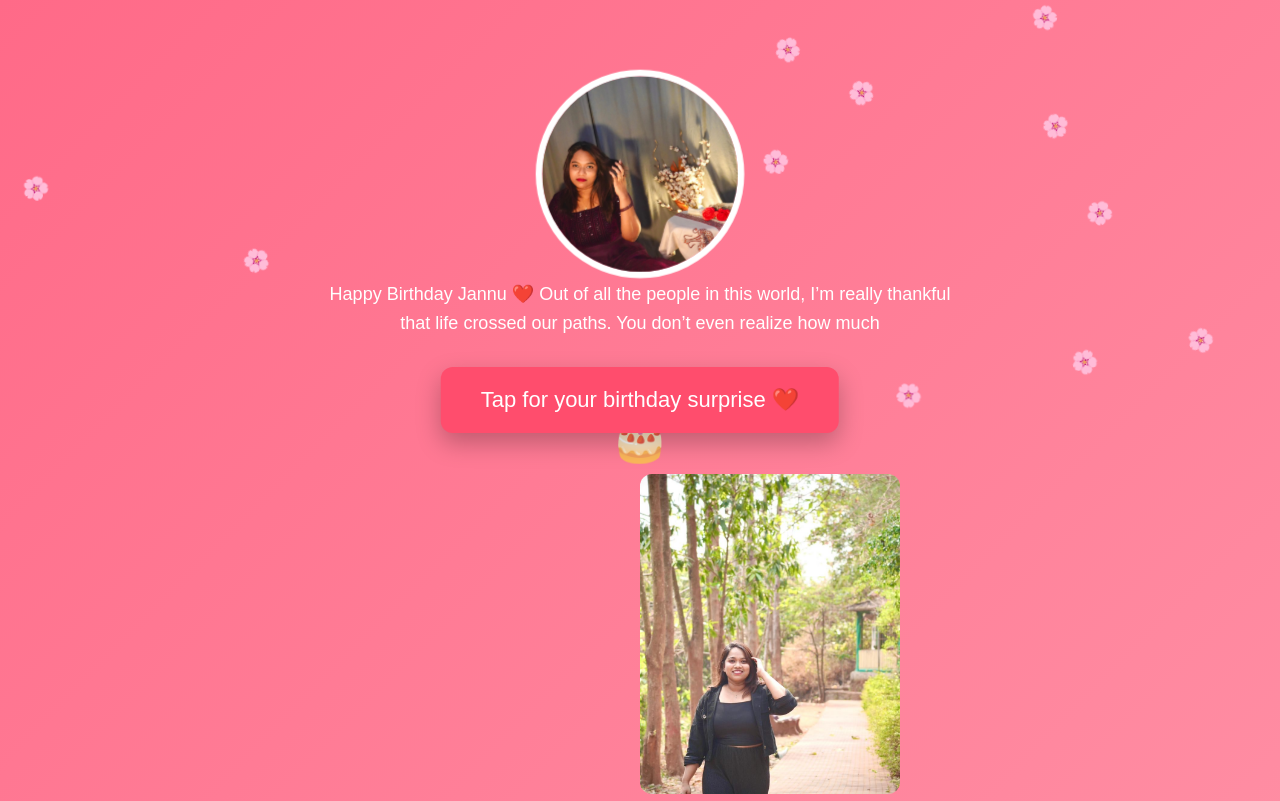
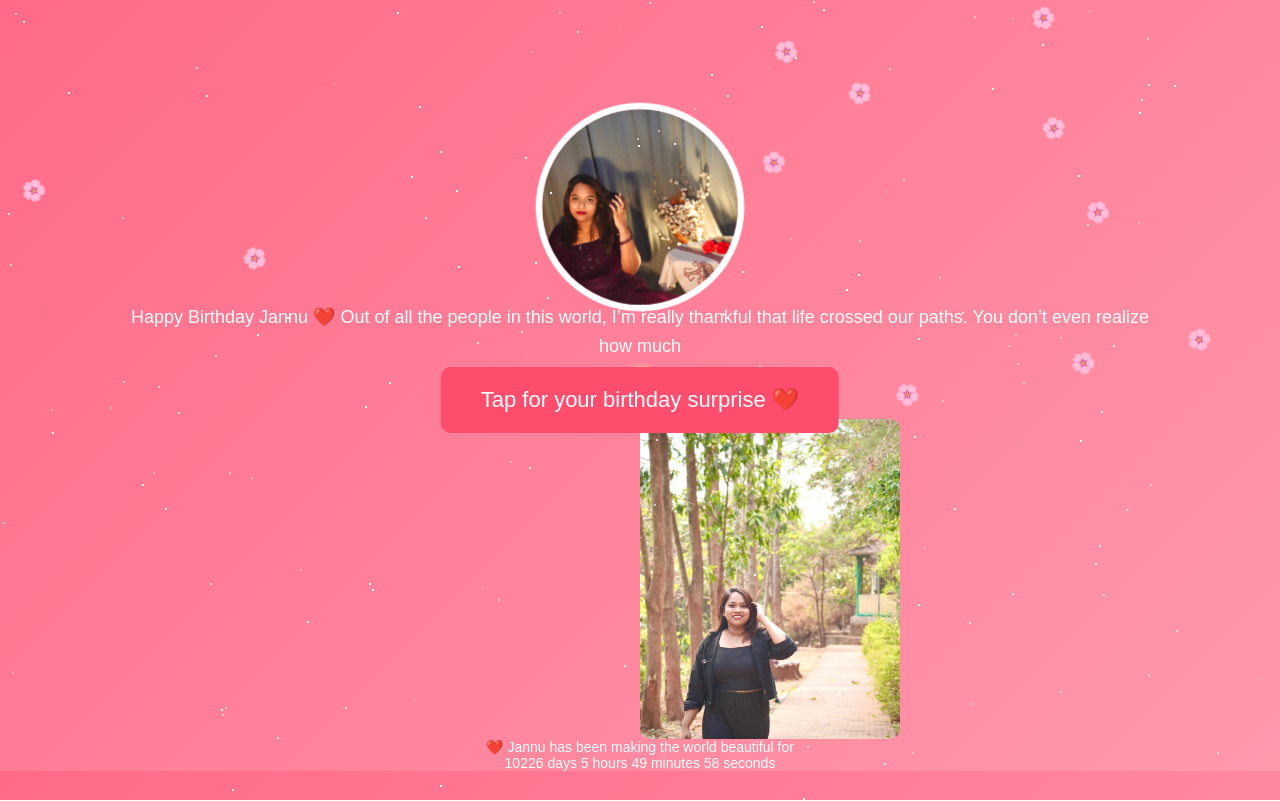
Before and after one commit to girdhargirik-bit/happybday, a plain HTML site: page index.html in a window 1280 px wide. Shown: the top 801 px of the page. Drawn offline with Linux system fonts and the light colour scheme.

Commit message:
Update index.html

```diff
--- a/index.html
+++ b/index.html
@@ -1,8 +1,7 @@
 <!DOCTYPE html>
-<html lang="en">
+<html>
 <head>
-<meta charset="UTF-8">
-<meta name="viewport" content="width=device-width, initial-scale=1.0">
+<meta charset="utf-8">
 <title>Happy Birthday Jannu ❤️</title>
 
 <link rel="stylesheet" href="file/default.css">
@@ -18,64 +17,149 @@
 <script src="file/love.js"></script>
 
 <style>
+
 body{
 margin:0;
 background:linear-gradient(135deg,#ff6a88,#ff99ac);
-  color:#fff;
-  font-family:Arial, sans-serif;
+font-family:sans-serif;
+color:white;
 text-align:center;
 overflow:hidden;
 }
 
-/* Start button */
-#startBtn{
-  position:fixed;top:50%;left:50%;transform:translate(-50%,-50%);
-  padding:20px 40px;font-size:22px;background:#ff4d6d;color:#fff;
-  border:none;border-radius:12px;cursor:pointer;z-index:9999;
-  box-shadow:0 10px 25px rgba(0,0,0,.25);
+/* star sky */
+
+.star{
+position:fixed;
+width:2px;
+height:2px;
+background:white;
+animation:twinkle 3s infinite;
 }
 
-/* Glowing title (revealed after tree bloom) */
+@keyframes twinkle{
+0%{opacity:0}
+50%{opacity:1}
+100%{opacity:0}
+}
+
+/* start button */
+
+#startBtn{
+position:fixed;
+top:50%;
+left:50%;
+transform:translate(-50%,-50%);
+padding:20px 40px;
+font-size:22px;
+background:#ff4d6d;
+border:none;
+color:white;
+border-radius:10px;
+cursor:pointer;
+z-index:9999;
+}
+
+/* glowing title */
+
 #glowTitle{
-  margin:16px 0 8px;
 font-size:44px;
 opacity:0;
-  transition:opacity 1s ease;
 text-shadow:0 0 10px #fff,0 0 20px #ff8fb1,0 0 40px #ff4d6d;
+transition:1s;
 }
 
-/* Round beating photo */
+/* photo */
+
 .photo{
-  width:180px;height:180px;margin:10px auto;border-radius:50%;
-  overflow:hidden;border:6px solid #fff;animation:beat 1.2s infinite;
-}
-.photo img{width:100%;height:100%;object-fit:cover}
-@keyframes beat{0%{transform:scale(1)}50%{transform:scale(1.15)}100%{transform:scale(1)}}
-
-/* Slideshow */
-.slideshow{width:260px;height:320px;margin:10px auto;position:relative}
-.slide{
-  width:100%;height:100%;object-fit:cover;border-radius:12px;
-  position:absolute;opacity:0;transition:opacity 1s;
-}
-.slide.active{opacity:1}
-
-/* Petals */
-.petal{position:fixed;top:-20px;font-size:22px;animation:fall linear infinite}
-@keyframes fall{to{transform:translateY(100vh) rotate(360deg)}}
-
-/* Firework particle */
-@keyframes explode{0%{transform:scale(1);opacity:1}100%{transform:scale(15);opacity:0}}
-
-/* Timer + message */
-#timer{font-size:18px;margin:6px 0}
-#message{
-  width:90%;max-width:640px;margin:10px auto 6px;
-  font-size:18px;line-height:1.6;min-height:120px
+width:180px;
+height:180px;
+margin:auto;
+border-radius:50%;
+overflow:hidden;
+border:6px solid white;
+animation:beat 1.2s infinite;
 }
 
-/* Cake */
-.cake{font-size:50px;margin-top:4px}
+.photo img{
+width:100%;
+height:100%;
+object-fit:cover;
+}
+
+@keyframes beat{
+0%{transform:scale(1)}
+50%{transform:scale(1.15)}
+100%{transform:scale(1)}
+}
+
+/* slideshow */
+
+.slideshow{
+width:260px;
+height:320px;
+margin:auto;
+position:relative;
+}
+
+.slide{
+width:100%;
+height:100%;
+position:absolute;
+object-fit:cover;
+border-radius:10px;
+opacity:0;
+transition:1s;
+}
+
+.slide.active{
+opacity:1;
+}
+
+/* petals */
+
+.petal{
+position:fixed;
+top:-20px;
+font-size:20px;
+animation:fall linear infinite;
+}
+
+@keyframes fall{
+to{
+transform:translateY(100vh) rotate(360deg);
+}
+}
+
+/* fireworks */
+
+@keyframes explode{
+0%{transform:scale(1);opacity:1}
+100%{transform:scale(15);opacity:0}
+}
+
+/* cake */
+
+.cake{
+font-size:50px;
+}
+
+/* canvas tree */
+
+#canvas{
+position:absolute;
+top:0;
+left:0;
+z-index:-1;
+}
+
+#message{
+width:80%;
+margin:auto;
+font-size:18px;
+line-height:1.6;
+}
+
 </style>
 </head>
 
@@ -84,13 +168,13 @@ body{
 <button id="startBtn">Tap for your birthday surprise ❤️</button>
 
 <audio id="music" loop>
-  <source src="aud.mp3" type="audio/mp3">
+<source src="aud.mp3">
 </audio>
 
 <h1 id="glowTitle">🎉 Happy Birthday Jannu ❤️</h1>
 
 <div class="photo">
-  <img src="jannu1.jpg" alt="Jannu">
+<img src="jannu1.jpg">
 </div>
 
 <div id="message"></div>
@@ -98,12 +182,14 @@ body{
 <div class="cake">🎂</div>
 
 <div class="slideshow">
+
 <img class="slide" src="jannu1.jpg">
 <img class="slide" src="jannu2.jpg">
 <img class="slide" src="jannu3.jpg">
 <img class="slide" src="jannu4.jpg">
 <img class="slide" src="jannu5.jpg">
 <img class="slide" src="jannu6.jpg">
+
 </div>
 
 <div id="timer"></div>
@@ -111,17 +197,43 @@ body{
 <canvas id="canvas" width="1100" height="680"></canvas>
 
 <script>
-/* ===== Tap to start (music + initial fireworks) ===== */
+
+/* star sky */
+
+for(let i=0;i<200;i++){
+
+let star=document.createElement("div");
+
+star.className="star";
+
+star.style.left=Math.random()*100+"vw";
+star.style.top=Math.random()*100+"vh";
+star.style.animationDuration=(2+Math.random()*3)+"s";
+
+document.body.appendChild(star);
+
+}
+
+/* start button */
+
 document.getElementById("startBtn").onclick=function(){
-  document.getElementById("music").play().catch(()=>{});
-  burstFireworks(35);
+
+document.getElementById("music").play();
+
+fireworks(40);
+
 this.style.display="none";
+
 };
 
-/* ===== Fireworks utility ===== */
-function burstFireworks(n=30){
+/* fireworks */
+
+function fireworks(n){
+
 for(let i=0;i<n;i++){
+
 let fire=document.createElement("div");
+
 fire.style.position="fixed";
 fire.style.width="6px";
 fire.style.height="6px";
@@ -130,134 +242,112 @@ function burstFireworks(n=30){
 fire.style.top=Math.random()*100+"vh";
 fire.style.borderRadius="50%";
 fire.style.animation="explode 1s ease-out forwards";
+
 document.body.appendChild(fire);
+
 setTimeout(()=>fire.remove(),1000);
-  }
+
 }
 
-/* ===== Slideshow ===== */
+}
+
+/* slideshow */
+
 let slides=document.querySelectorAll(".slide");
-let idx=0;
+let index=0;
+
 function showSlides(){
+
 slides.forEach(s=>s.classList.remove("active"));
-  slides[idx].classList.add("active");
-  idx=(idx+1)%slides.length;
+
+slides[index].classList.add("active");
+
+index++;
+
+if(index>=slides.length) index=0;
+
 }
+
 showSlides();
+
 setInterval(showSlides,3000);
 
-/* ===== Falling petals ===== */
+/* petals */
+
 setInterval(()=>{
-  let p=document.createElement("div");
-  p.className="petal";
-  p.innerHTML="🌸";
-  p.style.left=Math.random()*100+"vw";
-  p.style.animationDuration=(5+Math.random()*5)+"s";
-  document.body.appendChild(p);
-  setTimeout(()=>p.remove(),10000);
+
+let petal=document.createElement("div");
+
+petal.className="petal";
+petal.innerHTML="🌸";
+petal.style.left=Math.random()*100+"vw";
+petal.style.animationDuration=(5+Math.random()*5)+"s";
+
+document.body.appendChild(petal);
+
+setTimeout(()=>petal.remove(),10000);
+
 },400);
 
-/* ===== Timeline since 12 March 1998 ===== */
-const birthDate = new Date("March 12, 1998 00:00:00").getTime();
+/* timer */
+
+const birthDate=new Date("March 12, 1998").getTime();
+
 function updateTimer(){
-  const now = new Date().getTime();
-  const diff = now - birthDate;
-  const d = Math.floor(diff/(1000*60*60*24));
-  const h = Math.floor((diff%(1000*60*60*24))/(1000*60*60));
-  const m = Math.floor((diff%(1000*60*60))/(1000*60));
-  const s = Math.floor((diff%(1000*60))/1000);
-  document.getElementById("timer").innerHTML =
-    "❤️ Jannu has been making the world beautiful for<br>" +
-    d+" days "+h+" hours "+m+" minutes "+s+" seconds";
+
+const now=new Date().getTime();
+
+const diff=now-birthDate;
+
+const days=Math.floor(diff/(1000*60*60*24));
+const hours=Math.floor((diff%(1000*60*60*24))/(1000*60*60));
+const minutes=Math.floor((diff%(1000*60*60))/(1000*60));
+const seconds=Math.floor((diff%(1000*60))/1000);
+
+document.getElementById("timer").innerHTML=
+"❤️ Jannu has been making the world beautiful for<br>"+
+days+" days "+hours+" hours "+minutes+" minutes "+seconds+" seconds";
+
 }
+
 setInterval(updateTimer,1000);
 
-/* ===== Typing love letter ===== */
+/* typing message */
+
 const text=`Happy Birthday Jannu ❤️
 
 Out of all the people in this world, I’m really thankful that life crossed our paths. You don’t even realize how much your presence means to me. Somehow, the smallest moments with you have become some of the most special ones in my life.
 
 I just hope today reminds you how truly amazing you are. Stay the same beautiful soul, Jannu.`;
-let ti=0;
+
+let i=0;
+
 function typing(){
-  if(ti<text.length){
-    document.getElementById("message").innerHTML += text.charAt(ti);
-    ti++; setTimeout(typing,35);
+
+if(i<text.length){
+
+document.getElementById("message").innerHTML+=text.charAt(i);
+
+i++;
+
+setTimeout(typing,35);
+
 }
+
 }
+
 typing();
 
-/* ===== Heart tree animation (from your original project) ===== */
-(function() {
-  var canvas = $('#canvas');
-  if (!canvas[0].getContext) { return false; }
+/* when tree finishes bloom */
 
-  var width = canvas.width();
-  var height = canvas.height();
-  canvas.attr("width", width);
-  canvas.attr("height", height);
+setTimeout(function(){
 
-  var opts = {
-    seed: { x: width / 2 - 20, color: "rgb(190, 26, 37)", scale: 2 },
-    branch: [[535,680,570,250,500,200,30,100,[
-      [540,500,455,417,340,400,13,100,[
-        [450,435,434,430,394,395,2,40]
-      ]],
-      [550,445,600,356,680,345,12,100,[
-        [578,400,648,409,661,426,3,80]
-      ]],
-      [539,281,537,248,534,217,3,40],
-      [546,397,413,247,328,244,9,80,[
-        [427,286,383,253,371,205,2,40],
-        [498,345,435,315,395,330,4,60]
-      ]],
-      [546,357,608,252,678,221,6,100,[
-        [590,293,646,277,648,271,2,80]
-      ]]
-    ]]],
-    bloom: { num: 700, width: 1080, height: 650 },
-    footer: { width: 1200, height: 5, speed: 10 }
-  };
+fireworks(80);
 
-  var tree = new Tree(canvas[0], width, height, opts);
-  var seed = tree.seed;
-  var foot = tree.footer;
+document.getElementById("glowTitle").style.opacity=1;
 
-  var seedAnimate = eval(Jscex.compile("async", function () {
-    seed.draw();
-    while (seed.canScale()) { seed.scale(0.95); $await(Jscex.Async.sleep(10)); }
-    while (seed.canMove()) { seed.move(0, 2); foot.draw(); $await(Jscex.Async.sleep(10)); }
-  }));
+},9000);
 
-  var growAnimate = eval(Jscex.compile("async", function () {
-    do { tree.grow(); $await(Jscex.Async.sleep(10)); } while (tree.canGrow());
-  }));
-
-  var flowAnimate = eval(Jscex.compile("async", function () {
-    do { tree.flower(2); $await(Jscex.Async.sleep(10)); } while (tree.canFlower());
-  }));
-
-  var textAnimate = eval(Jscex.compile("async", function () {
-    $("#message").show();
-  }));
-
-  /* When bloom finishes → fireworks + glowing title */
-  var endCelebrate = eval(Jscex.compile("async", function () {
-    $await(Jscex.Async.sleep(500));
-    burstFireworks(60);
-    document.getElementById("glowTitle").style.opacity = 1;
-  }));
-
-  var runAsync = eval(Jscex.compile("async", function () {
-    $await(seedAnimate());
-    $await(growAnimate());
-    $await(flowAnimate());
-    textAnimate().start();
-    $await(endCelebrate());
-  }));
-
-  runAsync().start();
-})();
 </script>
 
 </body>
```
Lines whose indentation alone changed are shown as unchanged.
